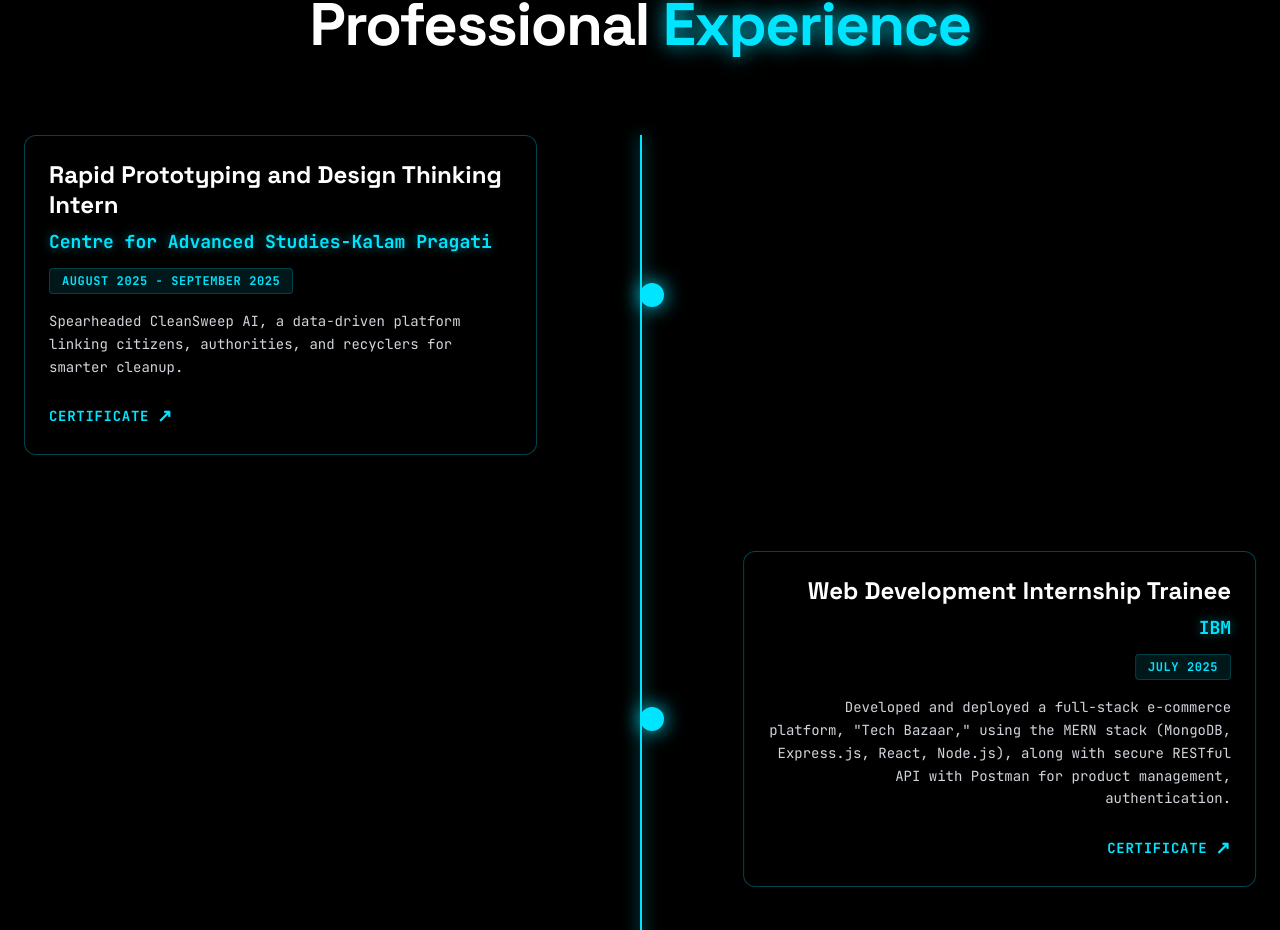
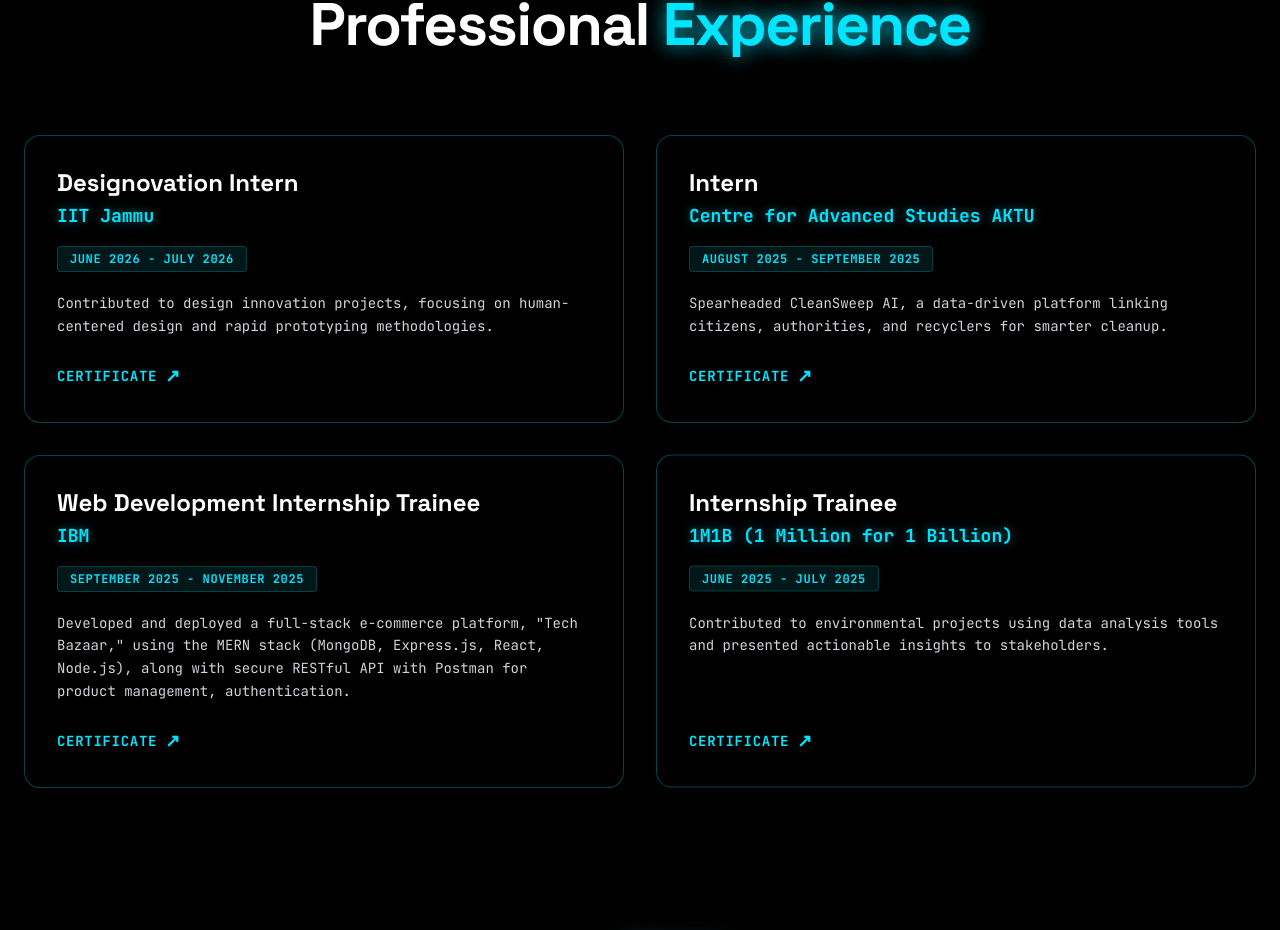
Before and after one commit to SaumyaPratapSingh-cyber/my-portfolio, a React (Vite) app: page /about in a window 1280 px wide. Shown: the part 1867-2797 px from the top of the page. Built offline with nearby package versions, Linux system fonts and the light colour scheme.

Commit message:
feat: restructure experience to bento grid, add achievements section, sync resume data

```diff
--- a/src/App.jsx
+++ b/src/App.jsx
@@ -16,6 +16,7 @@
 const Skills = React.lazy(() => import('./pages/Skills'));
 const Projects = React.lazy(() => import('./pages/Projects'));
 const Certifications = React.lazy(() => import('./pages/Certifications'));
+const Achievements = React.lazy(() => import('./pages/Achievements'));
 const Contact = React.lazy(() => import('./pages/Contact'));
 
 // Loading Fallback
@@ -53,6 +54,7 @@
                   <Skills />
                   <Projects />
                   <Certifications />
+                  <Achievements />
                   <Contact />
                 </Suspense>
               </main>
--- a/src/components/ui/Navbar.jsx
+++ b/src/components/ui/Navbar.jsx
@@ -1,6 +1,6 @@
 import React, { useRef } from 'react';
 import { motion, useMotionValue, useSpring } from 'framer-motion';
-import { Home, User, Briefcase, Mail, Cpu, Layers, Code, Award } from 'lucide-react';
+import { Home, User, Briefcase, Mail, Cpu, Layers, Code, Award, Trophy } from 'lucide-react';
 import { cn } from '../../lib/utils';
 import { Link } from 'react-scroll';
 
@@ -48,6 +48,7 @@
         { name: 'Skills', icon: <Cpu size={20} />, to: 'skills' },
         { name: 'Projects', icon: <Code size={20} />, to: 'projects' },
         { name: 'Certifications', icon: <Award size={20} />, to: 'certifications' },
+        { name: 'Achievements', icon: <Trophy size={20} />, to: 'achievements' },
         { name: 'Contact', icon: <Mail size={20} />, to: 'contact' }, // Note: Contact page doesn't have an ID yet in my previous step, but I'll add it.
     ];
 
--- a/src/constants.js
+++ b/src/constants.js
@@ -1,10 +1,26 @@
-// src/constants.js
-
-import { img } from "framer-motion/client";
-
 export const projects = [
   {
-    id: 6,
+    id: 1,
+    title: "Kumbh-Rakshak",
+    img: "/projectbg.png",
+    desc: "A comprehensive management and security system designed for large scale gatherings like Kumbh Mela, featuring crowd monitoring and emergency response coordination.",
+    impact: "Enhances public safety and streamlines administrative operations through real-time data analytics and automated alert systems.",
+    tech: "Next.js, Tailwind CSS, Python, OpenCV, Socket.io, Express.js",
+    link: "#",
+    prototypeLink: "#",
+  },
+  {
+    id: 2,
+    title: "PrepXtra",
+    img: "/projectbg.png",
+    desc: "An intelligent interview preparation platform leveraging AI to conduct mock interviews, evaluate responses, and provide actionable feedback.",
+    impact: "Empowers job seekers to improve their interview skills through personalized AI-driven coaching and performance metrics.",
+    tech: "React, Node.js, OpenAI API, Framer Motion, MongoDB",
+    link: "#",
+    prototypeLink: "#",
+  },
+  {
+    id: 3,
     title: "OpenBank Pro",
     img: "/open-bank-pro.png",
     desc: "A cutting-edge, full-stack banking simulation featuring a hyper-modern 'Cosmic Glassmorphism' UI, secure role-based access, and comprehensive financial tools.",
@@ -14,75 +30,29 @@
     prototypeLink: "https://open-bank-pro.vercel.app/",
   },
   {
-    id: 7,
-    title: "Gymnite - Elite Performance Ecosystem",
-    img: "/gymnite.png",
-    desc: "A hyper-modern gym management platform offering a frictionless experience for members to join, book zones, and shop, while providing admins a command center for operations.",
-    impact: "Revolutionizes gym operations with a cinematic, Bento-grid design, seamless digital access cards, and an integrated e-commerce & loyalty system for improved member engagement.",
-    tech: "Next.js 16, TypeScript, Tailwind CSS, Framer Motion, Supabase",
-    link: "https://github.com/SaumyaPratapSingh-cyber/Gymnite",
-    prototypeLink: "https://gymnite.vercel.app/",
-  },
-  {
-    id: 1,
+    id: 4,
     title: "Clean-Sweep AI",
     img: "/project-cleansweep.png",
     desc: "A web platform combining AI-verified reporting, live heatmaps, an e-Kabadiwala marketplace, and IoT smart bins to create a unified urban waste management system.",
     impact: "This project aims to revolutionize urban waste management in India by creating a transparent, tech-driven ecosystem that connects citizens with municipal authorities and recyclers.",
     tech: "HTML, CSS, JavaScript, Supabase, Google Gemini API, Leaflet, Arduino, IoT",
     link: "https://github.com/SaumyaPratapSingh-cyber/CLEAN-SWEEP-AI",
-    prototypeLink: "#", // Add link to prototype if available
-  },
-  {
-    id: 2,
-    title: "Krishi-Seva App",
-    img: "/project-krishi.png",
-    desc: "Empowering Indian Farmers with AI-powered disease detection, easy access to government schemes, smart crop recommendations, and comprehensive farming knowledge—all in one mobile app.",
-    impact: "Krishi Seva provides critical, accessible information directly to farmers, helping to increase crop yield, reduce losses, and improve their livelihood through technology.",
-    tech: "Flutter, Firebase, GCP, Gemini, AI, Firestore Database",
-    link: "https://github.com/SaumyaPratapSingh-cyber/Krishi-Seva-App-for-to-farmers-",
     prototypeLink: "#",
-  },
-  {
-    id: 3,
-    title: "Tech Bazaar Ecommerce",
-    img: "/project-ecommerce.png",
-    desc: "A MERN-stack e-commerce app for selling tech products, with features for browsing, shopping, order management, and a secure admin panel.",
-    impact: "This project demonstrates full-stack development capabilities, including secure authentication, state management, and RESTful API design for a complete e-commerce experience.",
-    tech: "MERN Stack, Postman API, Vercel",
-    link: "https://github.com/SaumyaPratapSingh-cyber/TechBazar---A-MERN-Stack-E-commerce-Application",
-    prototypeLink: "#",
-  },
-  {
-    id: 4,
-    title: "AKTU-FIRM",
-    img: "/project-aktu.png", // Add your image to /public
-    desc: "A Flutter-based mobile app for B.Tech CSE students, providing access to notes, PYQs, and quantums. Features an in-built AI for generating concise solutions.",
-    impact: "This app serves as a valuable educational tool, demonstrating skills in mobile development and AI integration to support student learning and exam preparation.",
-    tech: "Flutter, Firebase, GCP",
-    link: "https://github.com/SaumyaPratapSingh-cyber/AKTU-FIRM",
-    prototypeLink: "#",
-  },
-  {
-    id: 5,
-    title: "Multi-Functional GUI",
-    img: "Multi-Functional GUI.png", // Add your image to /public
-    desc: "A versatile Python-based desktop application using Tkinter, bundling multiple tools like a digital clock, calculator, notepad, and web search.",
-    impact: "This project showcases core Python scripting skills, GUI development with Tkinter, and the integration of various libraries to create a practical, everyday utility.",
-    tech: "Python, Modern TKinter",
-    link: "https://github.com/SaumyaPratapSingh-cyber/Multi-Functional-GUI",
-    prototypeLink: "#",
-  },
+  }
 ];
-
-// src/constants.js
-
-// ... (projects array is above this) ...
 
 export const experience = [
   {
-    role: "Rapid Prototyping and Design Thinking Intern",
-    company: "Centre for Advanced Studies-Kalam Pragati",
+    role: "Designovation Intern",
+    company: "IIT Jammu",
+    duration: "June 2026 - July 2026",
+    desc: "Contributed to design innovation projects, focusing on human-centered design and rapid prototyping methodologies.",
+    certificateLink: "#",
+    img: "/imgbg.png",
+  },
+  {
+    role: "Intern",
+    company: "Centre for Advanced Studies AKTU",
     duration: "August 2025 - September 2025",
     desc: "Spearheaded CleanSweep AI, a data-driven platform linking citizens, authorities, and recyclers for smarter cleanup.",
     certificateLink: "https://lnkd.in/p/gwd9DCqn",
@@ -91,7 +61,7 @@
   {
     role: "Web Development Internship Trainee",
     company: "IBM",
-    duration: "July 2025",
+    duration: "September 2025 - November 2025",
     desc: "Developed and deployed a full-stack e-commerce platform, \"Tech Bazaar,\" using the MERN stack (MongoDB, Express.js, React, Node.js), along with secure RESTful API with Postman for product management, authentication.",
     certificateLink: "https://courses.ibmmooc.skillsnetwork.site/certificates/5ec25edf9b204a81a425c9fd3861ea98",
     img: "/imgbg.png",
@@ -100,31 +70,12 @@
     role: "Internship Trainee",
     company: "1M1B (1 Million for 1 Billion)",
     duration: "June 2025 - July 2025",
-    desc: "As an intern at 1M1B Green, I contribute to environmental projects using Tableau and other tools to analyze data.",
+    desc: "Contributed to environmental projects using data analysis tools and presented actionable insights to stakeholders.",
     certificateLink: "https://drive.google.com/file/d/1S-I0fopKgTsX5yvzVDGLK9AhQuS9jnxJ/view?usp=sharing",
-    img: "/imgbg.png",
-  },
-  {
-    role: "Core Member",
-    company: "GDG Prayagraj",
-    duration: "April 2025 - September 2025",
-    desc: "Actively drove diverse chapter operations encompassing development, design, and event management to foster community growth.",
-    certificateLink: "https://drive.google.com/file/d/19X8nF0b9DmdozUjWztaHH0XjwG_6p8MM/view?usp=sharing",
-    img: "/imgbg.png",
-  },
-  {
-    role: "Graphic Design and Development Internship",
-    company: "Padhle Akshay (Edtech Domain)",
-    duration: "March 2025 - April 2025",
-    desc: "Designed 50+ digital graphics and promotional materials using Figma, resulting in a 15% increase in social domain.",
-    certificateLink: "https://drive.google.com/file/d/1S_sNQ8UhRy7FteiWJNUtYLoGi6NtcyHF/view?usp=sharing",
     img: "/imgbg.png",
   }
 ];
 
-// ... (education, summary, and skills arrays are below this) ...
-
-// This line must start with "export const"
 export const education = [
   {
     degree: "B.Tech, Computer Science",
@@ -144,66 +95,41 @@
       { name: "C++", logo: "/c++.png", proficiency: 80 },
       { name: "JavaScript", logo: "/js.png", proficiency: 90 },
       { name: "HTML", logo: "/html.png", proficiency: 98 },
-      { name: "CSS/Sass", logo: "/css.png", proficiency: 90 },
+      { name: "CSS", logo: "/css.png", proficiency: 90 },
     ],
   },
   {
-    title: "Frameworks & Libraries",
+    title: "Frameworks",
     items: [
       { name: "React.js", logo: "/react.png", proficiency: 95 },
       { name: "Node.js", logo: "/node.js.png", proficiency: 90 },
       { name: "Express.js", logo: "/express.png", proficiency: 85 },
-      { name: "Flutter", logo: "/flutter.png", proficiency: 75 },
+      { name: "Next.js", logo: "/nextjs.png", proficiency: 80 },
+      { name: "Tailwind CSS", logo: "/tailwind.png", proficiency: 95 },
     ],
   },
   {
-    title: "Databases & BaaS",
+    title: "AI/ML",
+    items: [
+      { name: "TensorFlow", logo: "/tensorflow.png", proficiency: 75 },
+      { name: "PyTorch", logo: "/pytorch.png", proficiency: 70 },
+      { name: "Scikit-learn", logo: "/scikit.png", proficiency: 80 },
+      { name: "OpenCV", logo: "/opencv.png", proficiency: 85 },
+    ],
+  },
+  {
+    title: "Cloud & Tools",
     items: [
       { name: "MongoDB", logo: "/MongoDB.png", proficiency: 80 },
       { name: "Firebase", logo: "/firebase.png", proficiency: 85 },
       { name: "Supabase", logo: "/supabase.png", proficiency: 75 },
-    ],
-  },
-  {
-    title: "Design & Tools",
-    items: [
+      { name: "Git & GitHub", logo: "/git.png", proficiency: 90 },
       { name: "Figma", logo: "/figma.png", proficiency: 80 },
-      { name: "Git & GitHub", logo: "/git.png", proficiency: 90 },
     ],
   },
 ];
 
 export const certifications = [
-  {
-    title: "AI for Beginners",
-    issuer: "Simplilearn",
-    img: "/certificate/Ai for Beginners.jpeg",
-  },
-  {
-    title: "Cisco Modern AI Certificate",
-    issuer: "Cisco",
-    img: "/certificate/Cisco Mordern AI Certificate.jpeg",
-  },
-  {
-    title: "Google Prompting Essentials",
-    issuer: "Google",
-    img: "/certificate/Google Prompting Essentials.jpeg",
-  },
-  {
-    title: "IBM Virtual Mobile Web Dev",
-    issuer: "IBM",
-    img: "/certificate/IBM Virtual Mobile Web Dev.jpeg",
-  },
-  {
-    title: "GitHub Foundations",
-    issuer: "GitHub",
-    img: "/certificate/github Foundations.jpeg",
-  },
-  {
-    title: "Google Analytics Certification",
-    issuer: "Google",
-    img: "/certificate/google Analytics Certification.jpeg",
-  },
   {
     title: "Oracle Certified Foundation Associate",
     issuer: "Oracle",
@@ -213,5 +139,63 @@
     title: "Postman API Student Fundamentals",
     issuer: "Postman",
     img: "/certificate/postman API student Fundamentals.jpeg",
+  },
+  {
+    title: "Google Prompting Essentials",
+    issuer: "Google",
+    img: "/certificate/Google Prompting Essentials.jpeg",
+  },
+  {
+    title: "Google Analytics Certification",
+    issuer: "Google",
+    img: "/certificate/google Analytics Certification.jpeg",
+  },
+  {
+    title: "IBM Virtual Mobile Web Dev",
+    issuer: "IBM",
+    img: "/certificate/IBM Virtual Mobile Web Dev.jpeg",
+  },
+  {
+    title: "Cyber Security",
+    issuer: "Cisco",
+    img: "/certificate/Cyber Security.jpeg",
+  },
+  {
+    title: "AI for Beginners",
+    issuer: "Simplilearn",
+    img: "/certificate/Ai for Beginners.jpeg",
   }
 ];
+
+export const achievements = [
+  {
+    title: "TCS Placement",
+    desc: "Secured placement at TCS with exceptional performance.",
+    year: "2026"
+  },
+  {
+    title: "Hackathon Winner",
+    desc: "First place in a national level hackathon for developing an innovative AI solution.",
+    year: "2025"
+  },
+  {
+    title: "Kaggle Winner",
+    desc: "Achieved top ranks in multiple Kaggle data science competitions.",
+    year: "2025"
+  },
+  {
+    title: "GFG Top 3",
+    desc: "Ranked among the top 3 coders on GeeksforGeeks monthly coding contest.",
+    year: "2024"
+  },
+  {
+    title: "Hackathon Finalist",
+    desc: "Finalist in Smart India Hackathon for addressing urban challenges.",
+    year: "2024"
+  },
+  {
+    title: "Leadership",
+    desc: "Lead the developer student club and organized multiple technical events.",
+    year: "2024-2025"
+  }
+];
--- a/src/pages/Experience.jsx
+++ b/src/pages/Experience.jsx
@@ -22,16 +22,10 @@
           </h1>
         </motion.div>
 
-        {/* Vertical Timeline */}
-        <div className="relative flex flex-col gap-12 lg:gap-24">
-          {/* The Central Line */}
-          <div className="absolute left-8 lg:left-1/2 top-0 bottom-0 w-[2px] bg-hive-cyan shadow-[0_0_15px_rgba(0,229,255,1)] hidden lg:block"></div>
-
-          {/* The Mobile Line */}
-          <div className="absolute left-8 top-0 bottom-0 w-[2px] bg-hive-cyan shadow-[0_0_15px_rgba(0,229,255,1)] lg:hidden"></div>
-
+        {/* Bento Grid */}
+        <div className="grid grid-cols-1 md:grid-cols-2 gap-6 lg:gap-8">
           {experience.map((exp, index) => (
-            <TimelineItem key={index} data={exp} index={index} />
+            <BentoCard key={index} data={exp} index={index} />
           ))}
         </div>
       </div>
@@ -39,67 +33,60 @@
   );
 };
 
-const TimelineItem = ({ data, index }) => {
-  const isEven = index % 2 === 0;
+const BentoCard = ({ data, index }) => {
+  return (
+    <motion.div
+      initial={{ opacity: 0, y: 50 }}
+      whileInView={{ opacity: 1, y: 0 }}
+      viewport={{ once: true, margin: "-50px" }}
+      transition={{ duration: 0.6, delay: index * 0.1, type: "spring", stiffness: 60 }}
+      className="w-full h-full"
+    >
+      <Tilt options={{ max: 10, scale: 1.02, speed: 400 }} className="h-full">
+        <div className="flex flex-col h-full p-6 sm:p-8 bg-black border border-hive-cyan/30 rounded-2xl shadow-lg hover:border-hive-cyan hover:shadow-[0_0_25px_rgba(0,229,255,0.6)] transition-all duration-300 relative group overflow-hidden">
 
-  return (
-    <div className={`relative flex flex-col lg:flex-row items-center lg:justify-between w-full group ${!isEven ? 'lg:flex-row-reverse' : ''}`}>
-      {/* Dot */}
-      <motion.div
-        initial={{ scale: 0 }}
-        whileInView={{ scale: 1 }}
-        transition={{ duration: 0.5, delay: index * 0.1 }}
-        viewport={{ once: true }}
-        className="absolute left-8 lg:left-1/2 w-6 h-6 bg-hive-cyan rounded-full shadow-[0_0_20px_rgba(0,229,255,1)] z-20 transform -translate-x-1/2 lg:group-hover:scale-125 transition-transform duration-300"
-      ></motion.div>
+          {/* Subtle gradient background effect on hover */}
+          <div className="absolute inset-0 bg-gradient-to-br from-hive-cyan/10 to-transparent opacity-0 group-hover:opacity-100 transition-opacity duration-300 pointer-events-none"></div>
 
-      {/* Content Card */}
-      <motion.div
-        initial={{ opacity: 0, x: isEven ? 50 : -50 }}
-        whileInView={{ opacity: 1, x: 0 }}
-        viewport={{ once: true, margin: "-100px" }}
-        transition={{ duration: 0.7, delay: index * 0.1, type: "spring", stiffness: 50 }}
-        className={`w-full lg:w-5/12 pl-12 md:pl-20 lg:pl-0 ${!isEven ? 'lg:text-right' : 'lg:text-left'} relative z-10`}
-      >
-        <Tilt options={{ max: 15, scale: 1.05, speed: 400 }}>
-          <div className={`relative p-6 bg-black border border-hive-cyan/30 text-white rounded-xl shadow-lg hover:border-hive-cyan hover:shadow-[0_0_30px_rgba(0,229,255,0.8)] transition-all duration-300 mx-auto ${!isEven ? 'lg:ml-auto lg:mr-0' : 'lg:mr-auto lg:ml-0'}`}>
-
-            {/* Header Row */}
-            <div className={`flex flex-col gap-2 mb-3`}>
-              <h3 className="text-2xl font-space font-bold text-white leading-tight">{data.role}</h3>
-              <h4 className="text-lg text-hive-cyan font-mono font-bold drop-shadow-[0_0_5px_rgba(0,229,255,0.5)]">{data.company}</h4>
+          {/* Header */}
+          <div className="flex flex-col mb-4 relative z-10">
+            <h3 className="text-2xl font-space font-bold text-white leading-tight mb-1 group-hover:text-hive-cyan transition-colors duration-300">
+              {data.role}
+            </h3>
+            <h4 className="text-lg text-hive-cyan font-mono font-bold drop-shadow-[0_0_5px_rgba(0,229,255,0.5)]">
+              {data.company}
+            </h4>
           </div>
 
           {/* Date Tag */}
-            <div className={`mb-4`}>
+          <div className="mb-5 relative z-10">
             <span className="inline-block px-3 py-1 rounded bg-hive-cyan/10 text-xs font-mono font-bold text-hive-cyan uppercase tracking-wider border border-hive-cyan/20">
               {data.duration}
             </span>
           </div>
 
           {/* Description */}
-            <p className={`text-gray-300 leading-relaxed text-sm font-mono mt-4`}>
+          <p className="text-gray-300 leading-relaxed text-sm font-mono flex-grow relative z-10">
             {data.desc}
           </p>
 
           {/* Certificate Button */}
           {data.certificateLink && (
-              <div className={`mt-6 flex ${!isEven ? 'lg:justify-end' : 'justify-start'}`}>
+            <div className="mt-6 relative z-10">
               <a
                 href={data.certificateLink}
                 target="_blank"
                 rel="noopener noreferrer"
                 className="inline-flex items-center gap-2 text-sm font-bold text-hive-cyan uppercase tracking-wider hover:text-white transition-all duration-300 group/link"
               >
-                  <span className="group-hover/link:underline">Certificate</span> <span className="text-lg transform group-hover/link:translate-x-1 group-hover/link:-translate-y-1 transition-transform">↗</span>
+                <span className="group-hover/link:underline">Certificate</span>
+                <span className="text-lg transform group-hover/link:translate-x-1 group-hover/link:-translate-y-1 transition-transform">↗</span>
               </a>
             </div>
           )}
-
         </div>
       </Tilt>
     </motion.div>
-    </div>
   );
 };
 
```
Also changed, not shown: src/pages/Achievements.jsx (added, +76 -0 lines), 20 other files (tests, documents, lock files or other folders). Lines whose indentation alone changed are shown as unchanged.
